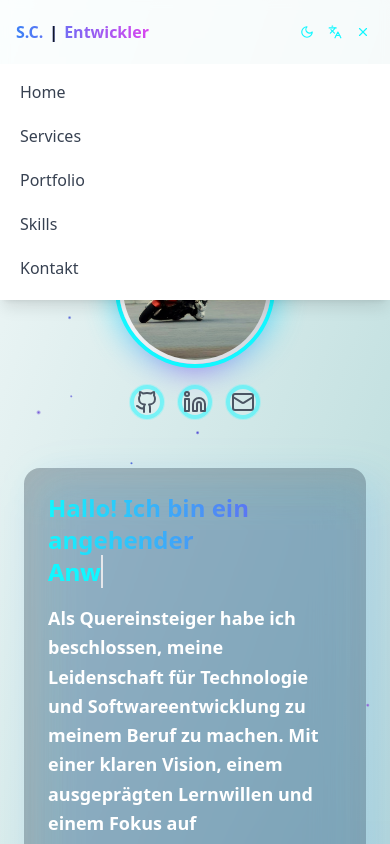
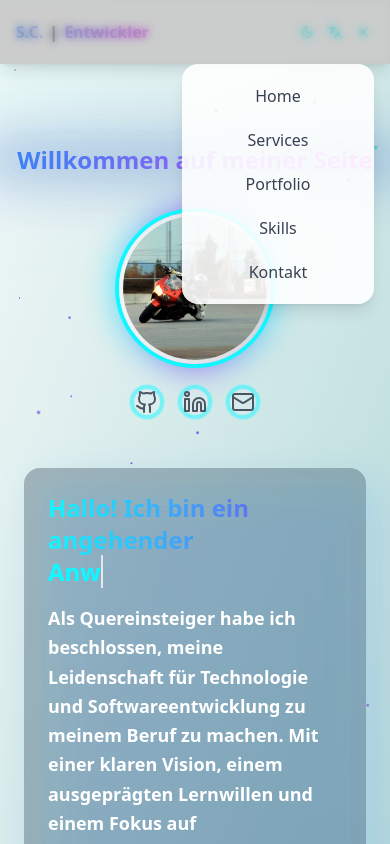
Before and after one commit to Taris87/MyPortfolio, a React (Vite) app: page / in a window 390 px wide. Both pictures are taken after a click on the button 363 px from the left and 32 px from the top of the page. Shown: the top 844 px of the page. Built offline with nearby package versions, Linux system fonts and the light colour scheme.

Commit message:
feat: Enhanced mobile menu and documentation
- Added interactive mobile menu with animations
- Implemented section visit tracking
- Updated documentation with new features
- Cleaned up asset files
- Added glass morphism effects

```diff
--- a/src/components/Navbar.tsx
+++ b/src/components/Navbar.tsx
@@ -1,4 +1,4 @@
-import React, { useState, useEffect } from "react";
+import React, { useState, useEffect, useRef } from "react";
 import { Menu, X, Moon, Sun, Languages } from "lucide-react";
 import { useTheme } from "next-themes";
 import { useLanguage } from "../context/LanguageContext";
@@ -6,20 +6,68 @@
 const Navbar = () => {
   const [isOpen, setIsOpen] = useState(false);
   const [mounted, setMounted] = useState(false);
+  const [visitedSections, setVisitedSections] = useState<Set<string>>(new Set());
+  const menuRef = useRef<HTMLDivElement>(null);
   const { theme, setTheme } = useTheme();
   const { language, toggleLanguage, t } = useLanguage();
 
   useEffect(() => {
     setMounted(true);
+    // Load visited sections from localStorage
+    const savedSections = localStorage.getItem('visitedSections');
+    if (savedSections) {
+      setVisitedSections(new Set(JSON.parse(savedSections)));
+    }
   }, []);
+
+  useEffect(() => {
+    const handleClickOutside = (event: MouseEvent) => {
+      if (menuRef.current && !menuRef.current.contains(event.target as Node)) {
+        setIsOpen(false);
+      }
+    };
+
+    if (isOpen) {
+      document.addEventListener('mousedown', handleClickOutside);
+    }
+
+    return () => {
+      document.removeEventListener('mousedown', handleClickOutside);
+    };
+  }, [isOpen]);
 
   const toggleTheme = () => {
     setTheme(theme === 'dark' ? 'light' : 'dark');
   };
 
+  const handleNavClick = (section: string) => {
+    setIsOpen(false);
+    const newVisitedSections = new Set(visitedSections).add(section);
+    setVisitedSections(newVisitedSections);
+    localStorage.setItem('visitedSections', JSON.stringify(Array.from(newVisitedSections)));
+  };
+
   if (!mounted) {
     return null;
   }
+
+  const getLinkClassName = (section: string) => `
+    block px-4 py-2
+    ${visitedSections.has(section)
+      ? 'text-gray-500 dark:text-gray-400'
+      : 'text-gray-700 dark:text-gray-300'
+    }
+    hover:text-primary dark:hover:text-primary
+    rounded-xl
+    hover:bg-gray-100/80 dark:hover:bg-gray-700/50
+    transition-all duration-200
+    animate-scale-up
+    text-center
+    ${visitedSections.has(section)
+      ? 'bg-gray-50/50 dark:bg-gray-700/30'
+      : ''
+    }
+  `;
 
   return (
     <nav className="bg-white/80 dark:bg-gray-800/80 backdrop-blur-sm shadow-lg fixed w-full z-50 transition-colors duration-200">
@@ -38,31 +86,36 @@
           <div className="hidden md:flex items-center space-x-8">
             <a
               href="#home"
-              className="text-gray-700 dark:text-gray-300 hover:text-primary dark:hover:text-primary"
+              className={`${visitedSections.has('home') ? 'text-gray-500 dark:text-gray-400' : 'text-gray-700 dark:text-gray-300'} hover:text-primary dark:hover:text-primary`}
+              onClick={() => handleNavClick('home')}
             >
               {t("home")}
             </a>
             <a
               href="#services"
-              className="text-gray-700 dark:text-gray-300 hover:text-primary dark:hover:text-primary"
+              className={`${visitedSections.has('services') ? 'text-gray-500 dark:text-gray-400' : 'text-gray-700 dark:text-gray-300'} hover:text-primary dark:hover:text-primary`}
+              onClick={() => handleNavClick('services')}
             >
               {t("services")}
             </a>
             <a
               href="#portfolio"
-              className="text-gray-700 dark:text-gray-300 hover:text-primary dark:hover:text-primary"
+              className={`${visitedSections.has('portfolio') ? 'text-gray-500 dark:text-gray-400' : 'text-gray-700 dark:text-gray-300'} hover:text-primary dark:hover:text-primary`}
+              onClick={() => handleNavClick('portfolio')}
             >
               {t("portfolio")}
             </a>
             <a
               href="#skills"
-              className="text-gray-700 dark:text-gray-300 hover:text-primary dark:hover:text-primary"
+              className={`${visitedSections.has('skills') ? 'text-gray-500 dark:text-gray-400' : 'text-gray-700 dark:text-gray-300'} hover:text-primary dark:hover:text-primary`}
+              onClick={() => handleNavClick('skills')}
             >
               {t("skills")}
             </a>
             <a
               href="#contact"
-              className="text-gray-700 dark:text-gray-300 hover:text-primary dark:hover:text-primary"
+              className={`${visitedSections.has('contact') ? 'text-gray-500 dark:text-gray-400' : 'text-gray-700 dark:text-gray-300'} hover:text-primary dark:hover:text-primary`}
+              onClick={() => handleNavClick('contact')}
             >
               {t("contact")}
             </a>
@@ -128,38 +181,52 @@
       </div>
 
       {isOpen && (
-        <div className="md:hidden">
-          <div className="px-2 pt-2 pb-3 space-y-1 sm:px-3 bg-white dark:bg-gray-800">
+        <div className="md:hidden fixed inset-0 bg-black/20 dark:bg-black/40 backdrop-blur-sm animate-fade-in">
+          <div ref={menuRef} className="absolute right-0 top-16 w-48 mr-4 animate-slide-down">
+            <div className="bg-white/90 dark:bg-gray-800/90 backdrop-blur-md rounded-2xl shadow-lg overflow-hidden">
+              <div className="px-2 py-3 space-y-1">
                 <a
                   href="#home"
-              className="block px-3 py-2 text-gray-700 dark:text-gray-300 hover:text-primary dark:hover:text-primary"
+                  className={getLinkClassName('home')}
+                  onClick={() => handleNavClick('home')}
+                  style={{ animationDelay: '0ms' }}
                 >
                   {t("home")}
                 </a>
                 <a
                   href="#services"
-              className="block px-3 py-2 text-gray-700 dark:text-gray-300 hover:text-primary dark:hover:text-primary"
+                  className={getLinkClassName('services')}
+                  onClick={() => handleNavClick('services')}
+                  style={{ animationDelay: '50ms' }}
                 >
                   {t("services")}
                 </a>
                 <a
                   href="#portfolio"
-              className="block px-3 py-2 text-gray-700 dark:text-gray-300 hover:text-primary dark:hover:text-primary"
+                  className={getLinkClassName('portfolio')}
+                  onClick={() => handleNavClick('portfolio')}
+                  style={{ animationDelay: '100ms' }}
                 >
                   {t("portfolio")}
                 </a>
                 <a
                   href="#skills"
-              className="block px-3 py-2 text-gray-700 dark:text-gray-300 hover:text-primary dark:hover:text-primary"
+                  className={getLinkClassName('skills')}
+                  onClick={() => handleNavClick('skills')}
+                  style={{ animationDelay: '150ms' }}
                 >
                   {t("skills")}
                 </a>
                 <a
                   href="#contact"
-              className="block px-3 py-2 text-gray-700 dark:text-gray-300 hover:text-primary dark:hover:text-primary"
+                  className={getLinkClassName('contact')}
+                  onClick={() => handleNavClick('contact')}
+                  style={{ animationDelay: '200ms' }}
                 >
                   {t("contact")}
                 </a>
+              </div>
+            </div>
           </div>
         </div>
       )}
--- a/tailwind.config.js
+++ b/tailwind.config.js
@@ -27,10 +27,25 @@
         border: {
           '0%, 100%': { backgroundPosition: '0% 50%' },
           '50%': { backgroundPosition: '100% 50%' },
+        },
+        'slide-down': {
+          '0%': { transform: 'translateY(-10%)', opacity: 0 },
+          '100%': { transform: 'translateY(0)', opacity: 1 },
+        },
+        'fade-in': {
+          '0%': { opacity: 0 },
+          '100%': { opacity: 1 },
+        },
+        'scale-up': {
+          '0%': { transform: 'scale(0.95)', opacity: 0 },
+          '100%': { transform: 'scale(1)', opacity: 1 },
         }
       },
       animation: {
-        border: 'border 4s ease-in-out infinite'
+        border: 'border 4s ease-in-out infinite',
+        'slide-down': 'slide-down 0.3s ease-out',
+        'fade-in': 'fade-in 0.2s ease-out',
+        'scale-up': 'scale-up 0.2s ease-out'
       }
     },
   },
```
Also changed, not shown: 9 other files (tests, documents, lock files or other folders). Lines whose indentation alone changed are shown as unchanged.
